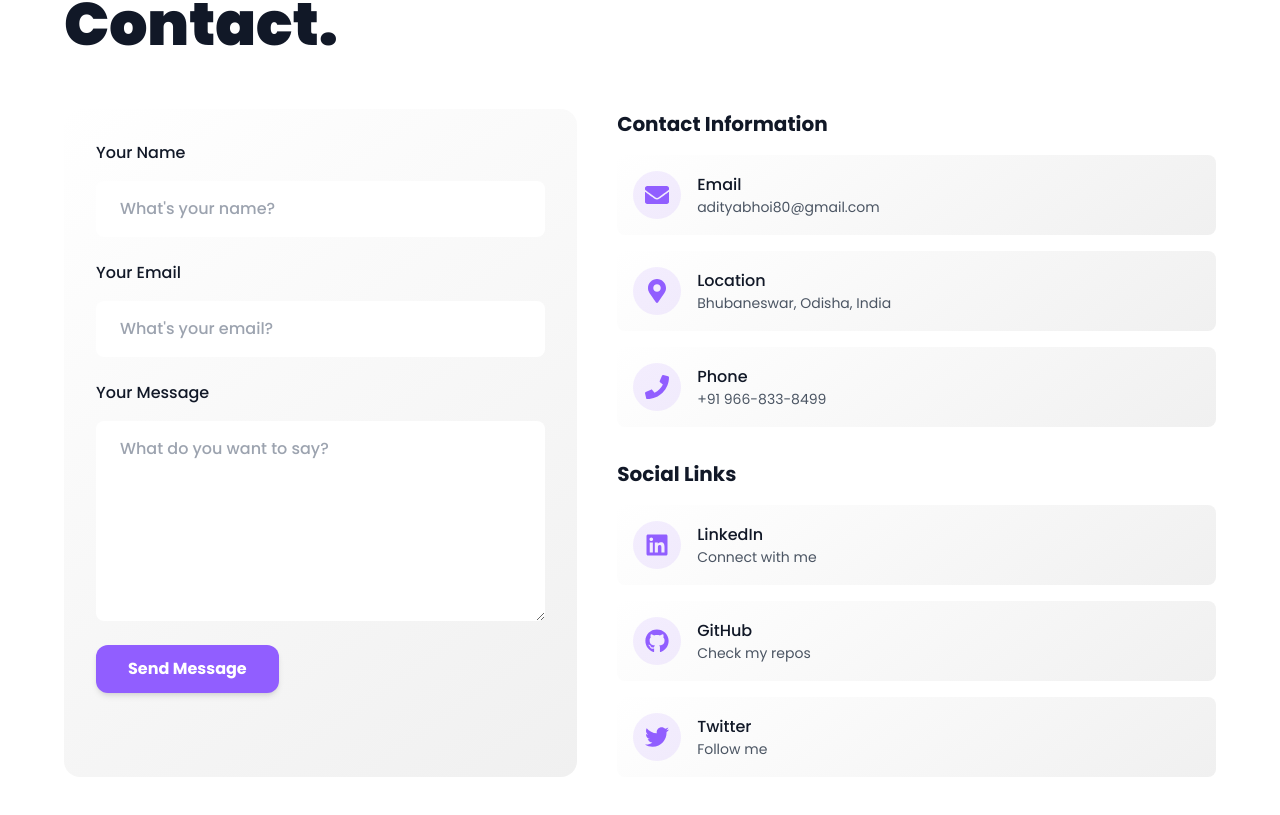
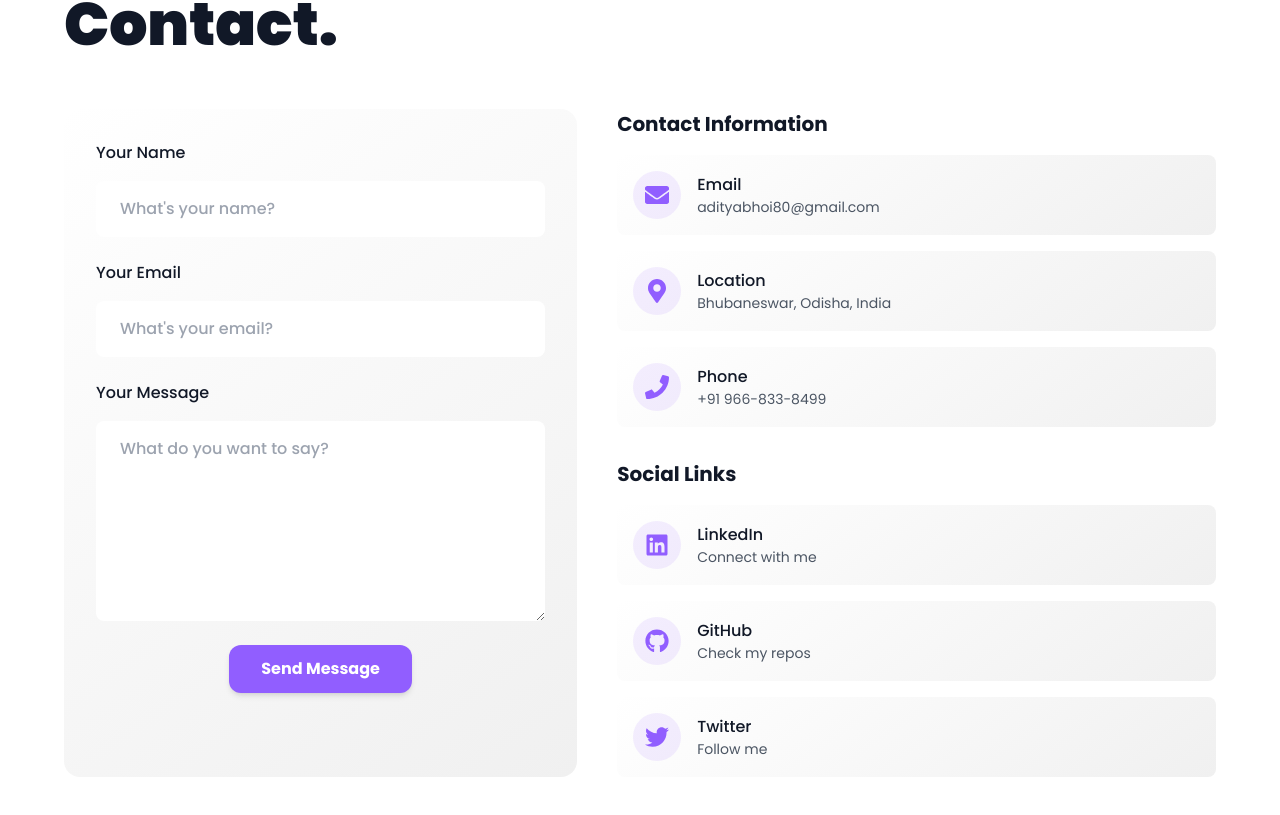
Before and after one commit to Aditya-samket/AdityaPortfolio, a React (Vite) app: page / in a window 1280 px wide. Shown: the part 4404-5219 px from the top of the page. Built offline with nearby package versions, Linux system fonts and the light colour scheme.

Commit message:
Add flexbox styling to center the submit button in the Contact component

```diff
--- a/src/components/Contact.jsx
+++ b/src/components/Contact.jsx
@@ -212,6 +212,7 @@ const Contact = () => {
               />
             </label>
 
+            <div className="flex justify-center w-full">
             <button
               type="submit"
               disabled={loading}
@@ -221,6 +222,7 @@ const Contact = () => {
             >
               {loading ? 'Sending...' : 'Send Message'}
             </button>
+            </div>
           </form>
         </motion.div>
 
```
